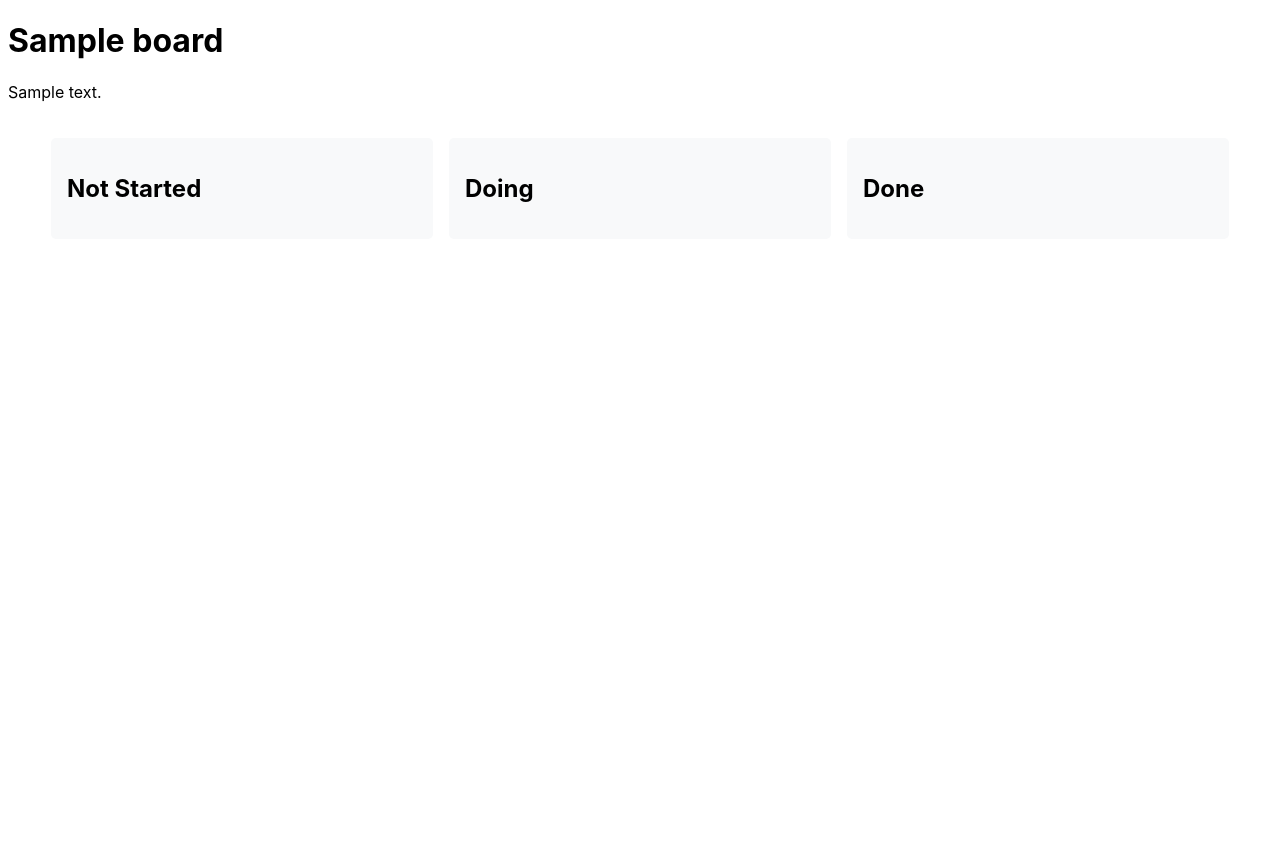
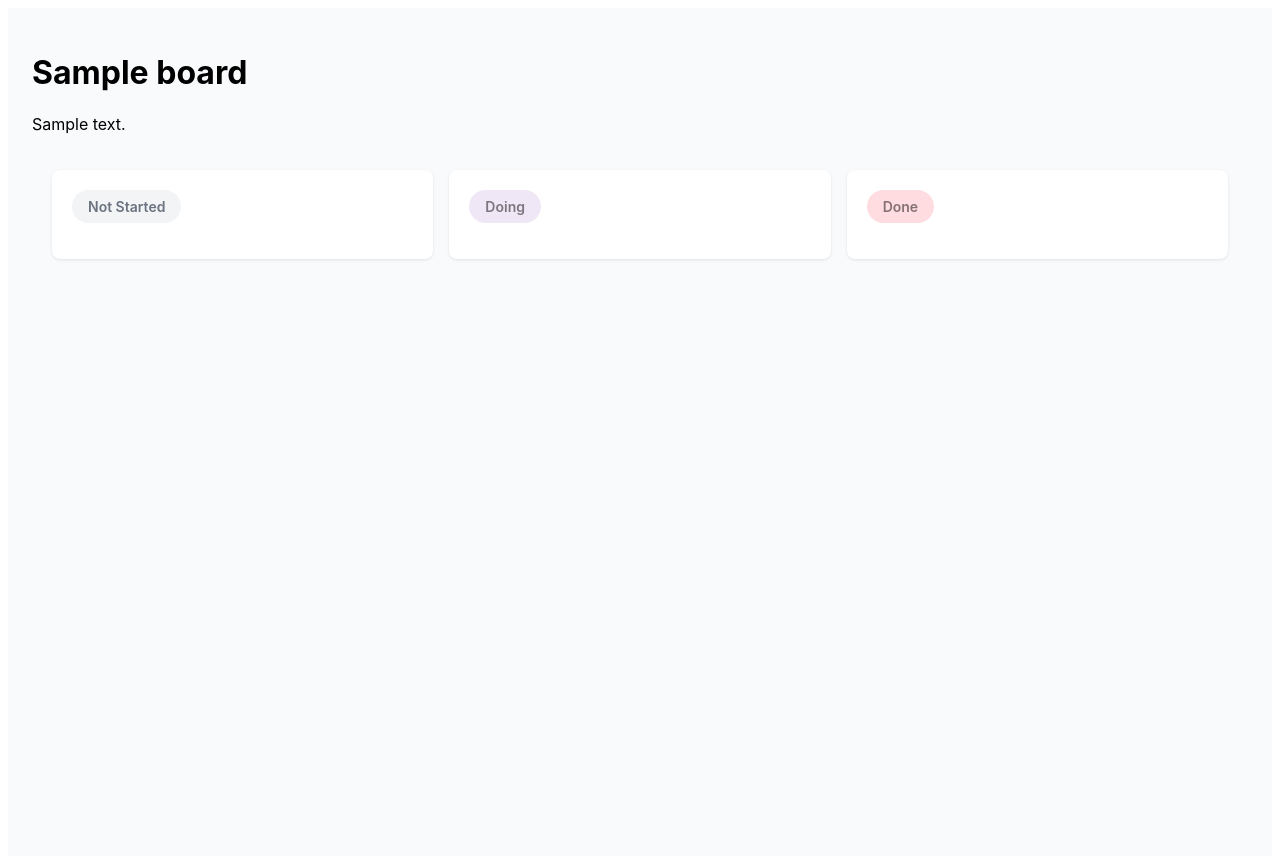
Before and after one commit to Kapo179/django-taskmanager, a Django app: template taskmanager/boards/templates/boards/board.html in a window 1280 px wide. Before the commit the page ends 202 px from the top, so only its background shows below. Run offline with Django 5.2, Linux system fonts and the light colour scheme; tables that the repository leaves empty hold one stand-in row (values such as "Sample post"); the template is opened without the code that fills it: values that come from a table or form of the project are taken from there, most other values are stand-ins (such as "Sample title", 1, 10 or a date in 2020); some web fonts are replaced.

Commit message:
CSS: Mockup replication attempt, Kanban column header styling

```diff
--- a/taskmanager/boards/templates/boards/board.html
+++ b/taskmanager/boards/templates/boards/board.html
@@ -9,7 +9,7 @@
   <div class="kanban-container d-flex justify-content-between">
     <!-- below are the columns: Not Started, Doing, Done -->
     <div class="kanban-column">
-      <h2>Not Started</h2>
+      <span class="column-header not-started">Not Started</span>
       {% for task in tasks %}
         {% if task.status.name == "Not Started" %}
           <div class="kanban-card mb-3">
@@ -22,7 +22,7 @@
     </div>
 
     <div class="kanban-column">
-      <h2>Doing</h2>
+      <span class="column-header doing">Doing</span>
       {% for task in tasks %}
         {% if task.status.name == "Doing" %}
           <div class="kanban-card mb-3">
@@ -34,7 +34,7 @@
     </div>
 
     <div class="kanban-column">
-      <h2>Done</h2>
+      <span class="column-header done">Done</span>
       {% for task in tasks %}
         {% if task.status.name == "Done" %}
           <div class="kanban-card mb-3">
@@ -53,6 +53,13 @@
     font-family: 'SF Compact Display';
     src: url('https://sf.abarba.me/SF-Compact-Display-Bold.otf');
     font-weight: bold;
+    font-style: normal;
+}
+
+@font-face {
+    font-family: 'SF Compact Display';
+    src: url('https://sf.abarba.me/SF-Compact-Display-Semibold.otf');
+    font-weight: 600;
     font-style: normal;
 }
 
@@ -76,18 +83,53 @@
 
 .kanban-column {
     flex: 1;
-    background: #f8f9fa;
-    padding: 1rem;
-    border-radius: 5px;
+    background: white;
+    padding: 20px;
+    border-radius: 8px;
+    box-shadow: 0 1px 3px rgba(0,0,0,0.1);
     min-width: 300px;
     max-width: 350px;
 }
 
 .kanban-card {
-    background: #fff;
-    border: 1px solid #ddd;
-    padding: 1rem;
-    border-radius: 5px;
+    background: white;
+    border: 1px solid #E5E7EB;
+    padding: 16px;
+    border-radius: 6px;
+    box-shadow: 0 1px 2px rgba(0,0,0,0.05);
+    margin-bottom: 12px;
+}
+
+.column-header {
+    display: inline-block;
+    padding: 8px 16px;
+    border-radius: 20px;
+    font-size: 14px;
+    font-family: 'SF Compact Display', -apple-system, BlinkMacSystemFont, sans-serif;
+    font-weight: 600;
+    margin-bottom: 16px;
+}
+
+.not-started {
+    background-color: #F3F4F6;
+    color: #6B7280;
+}
+
+.doing {
+    background-color: #F0E7F6;
+    color: #7B777E;
+}
+
+.done {
+    background-color: #FFDCE0;
+    color: #837173;
+}
+
+
+.container {
+    background-color: #F9FAFB;
+    min-height: 100vh;
+    padding: 24px;
 }
 
 /* Responsive styles */
@@ -119,5 +161,7 @@
         margin-bottom: 0.5rem;
     }
 }
+
+
 </style>
 {% endblock %}
```
